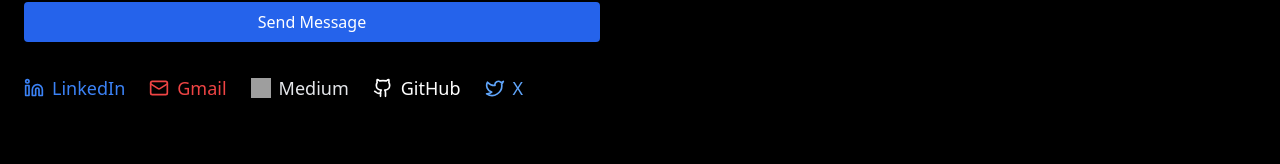
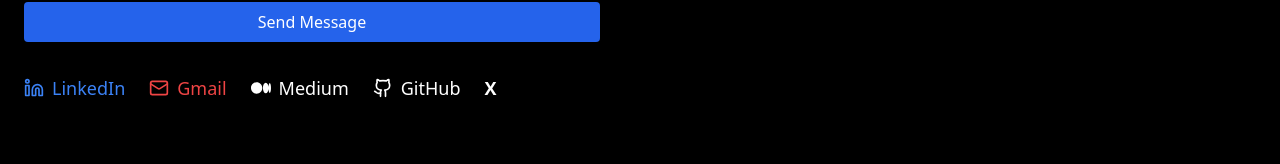
Before and after one commit to krishnamurthy-srinivasan/krishna-dev, a React (Vite) app: page / in a window 1280 px wide. Shown: the part 1704-1868 px from the top of the page. Built offline with nearby package versions, Linux system fonts and the light colour scheme; grey boxes are pictures that could not be loaded.

Commit message:
Logos Redefined

```diff
--- a/src/App.jsx
+++ b/src/App.jsx
@@ -1,5 +1,5 @@
 import { useState, useEffect } from 'react';
-import { Moon, Sun, Mail, Github, Linkedin, Twitter } from 'lucide-react';
+import { Moon, Sun, Mail, Github, Linkedin } from 'lucide-react';
 
 export default function Portfolio() {
   const [darkMode, setDarkMode] = useState(true);
@@ -104,9 +104,14 @@ export default function Portfolio() {
         <div className="flex gap-6 mt-8 text-lg">
           <a href="https://www.linkedin.com/in/krishnamurthy-awsdeveloper" target="_blank" className="flex items-center gap-2 text-blue-500"><Linkedin size={20} />LinkedIn</a>
           <a href="mailto:harikrishnachn@gmail.com" className="flex items-center gap-2 text-red-500"><Mail size={20} />Gmail</a>
-          <a href="https://medium.com/@harikrishnachn" target="_blank" className="flex items-center gap-2 text-gray-800 dark:text-gray-200"><img src="https://cdn.jsdelivr.net/gh/simple-icons/simple-icons/icons/medium.svg" alt="Medium" className="w-5 h-5" />Medium</a>
+          <a href="https://medium.com/@harikrishnachn" target="_blank" className="flex items-center gap-2 text-black dark:text-white">
+            <svg xmlns="http://www.w3.org/2000/svg" viewBox="0 0 1043.63 592.71" className="w-5 h-5 fill-current">
+              <path d="M588.67 296.32c0 163.61-131.64 296.32-294.34 296.32S0 459.93 0 296.32 131.64 0 294.34 0s294.33 132.71 294.33 296.32zm330.35 0c0 153.75-66.73 278.5-149.06 278.5s-149.06-124.75-149.06-278.5 66.73-278.5 149.06-278.5 149.06 124.75 149.06 278.5zm124.61 0c0 142.94-29.29 258.84-65.44 258.84s-65.44-115.9-65.44-258.84 29.29-258.84 65.44-258.84 65.44 115.9 65.44 258.84z"/>
+            </svg>
+            Medium
+          </a>
           <a href="https://github.com/krishnamurthy-srinivasan" target="_blank" className="flex items-center gap-2 text-black dark:text-white"><Github size={20} />GitHub</a>
-          <a href="#" className="flex items-center gap-2 text-blue-400"><Twitter size={20} />X</a>
+          <a href="#" className="flex items-center gap-2 text-black dark:text-white font-semibold">X</a>
         </div>
       </section>
 
```
